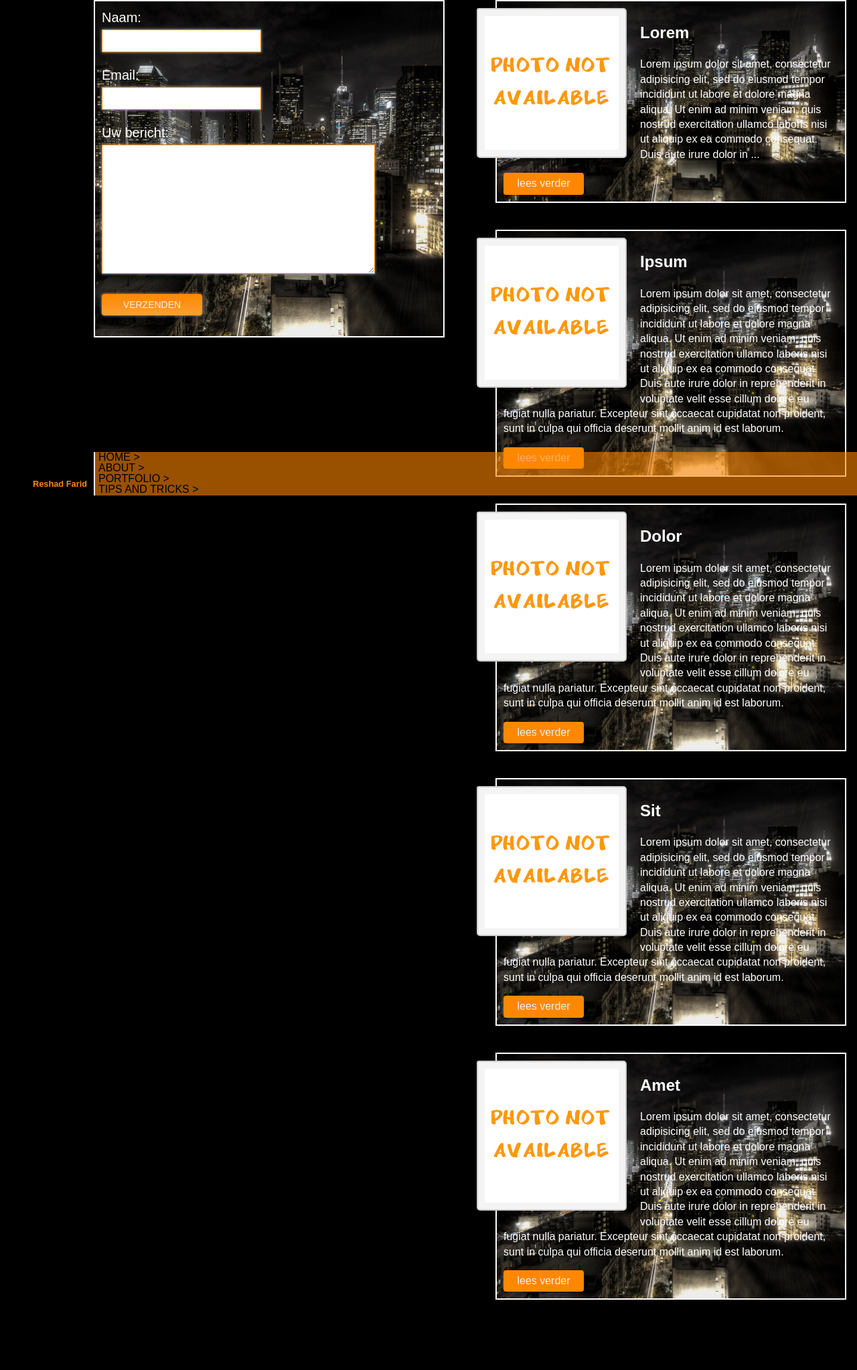
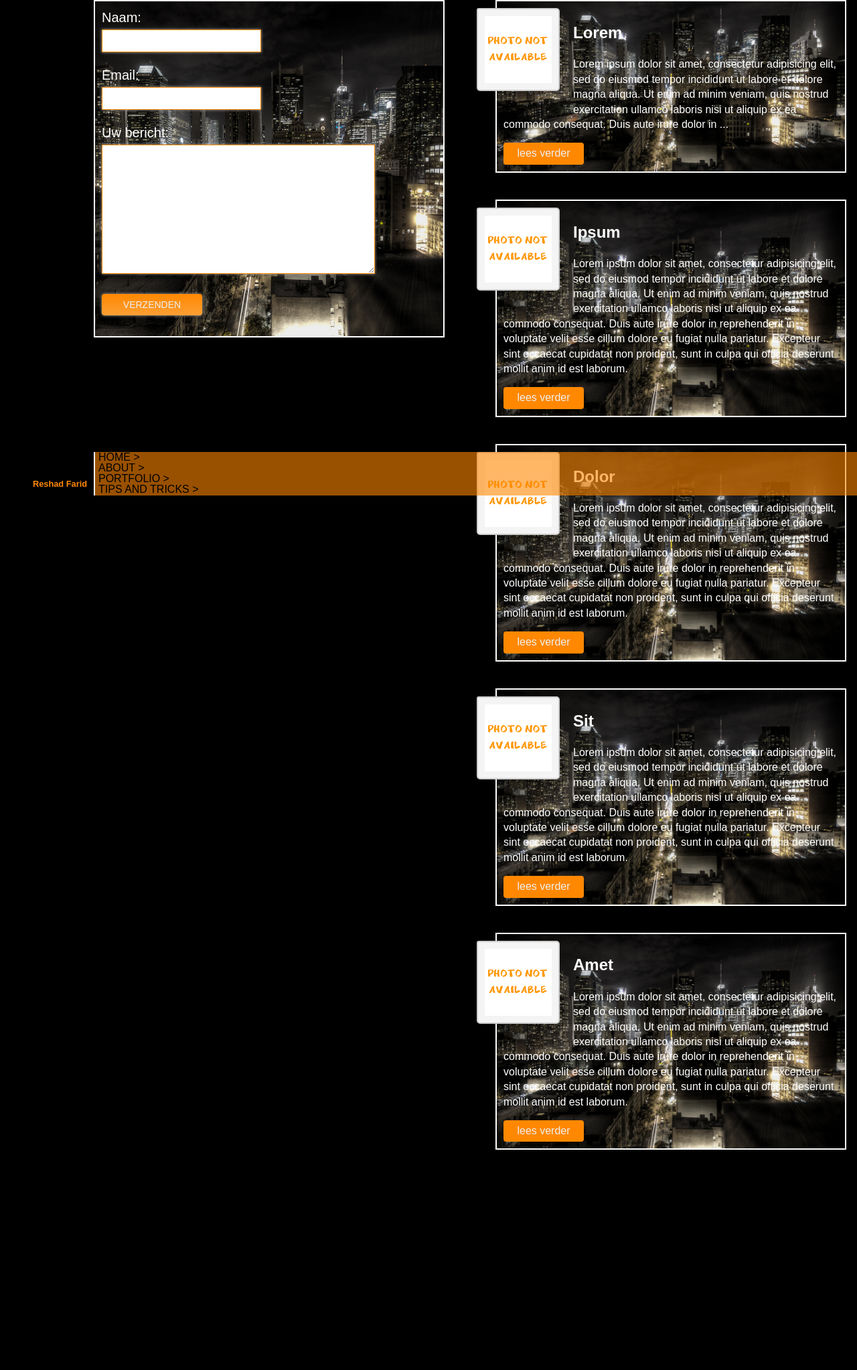
Before and after one commit to reshadf/projectx, a PHP site: page / in a window 1280 px wide. Shown: the part 40-2086 px from the top of the page at 67% size. After the commit the page ends 1757 px from the top, so only its background shows below. Run offline with PHP 8.4, Linux system fonts and the light colour scheme; some libraries are stand-ins or nearby versions.

Commit message:
design changes

```diff
--- a/css/design.css
+++ b/css/design.css
@@ -292,8 +292,8 @@ input.submit:hover {
 }
 
 figure img{
-width: 200px;
-height: 200px;
+width: 100px;
+height: 100px;
 }
 
 /* Post thumbnail and images */
```
